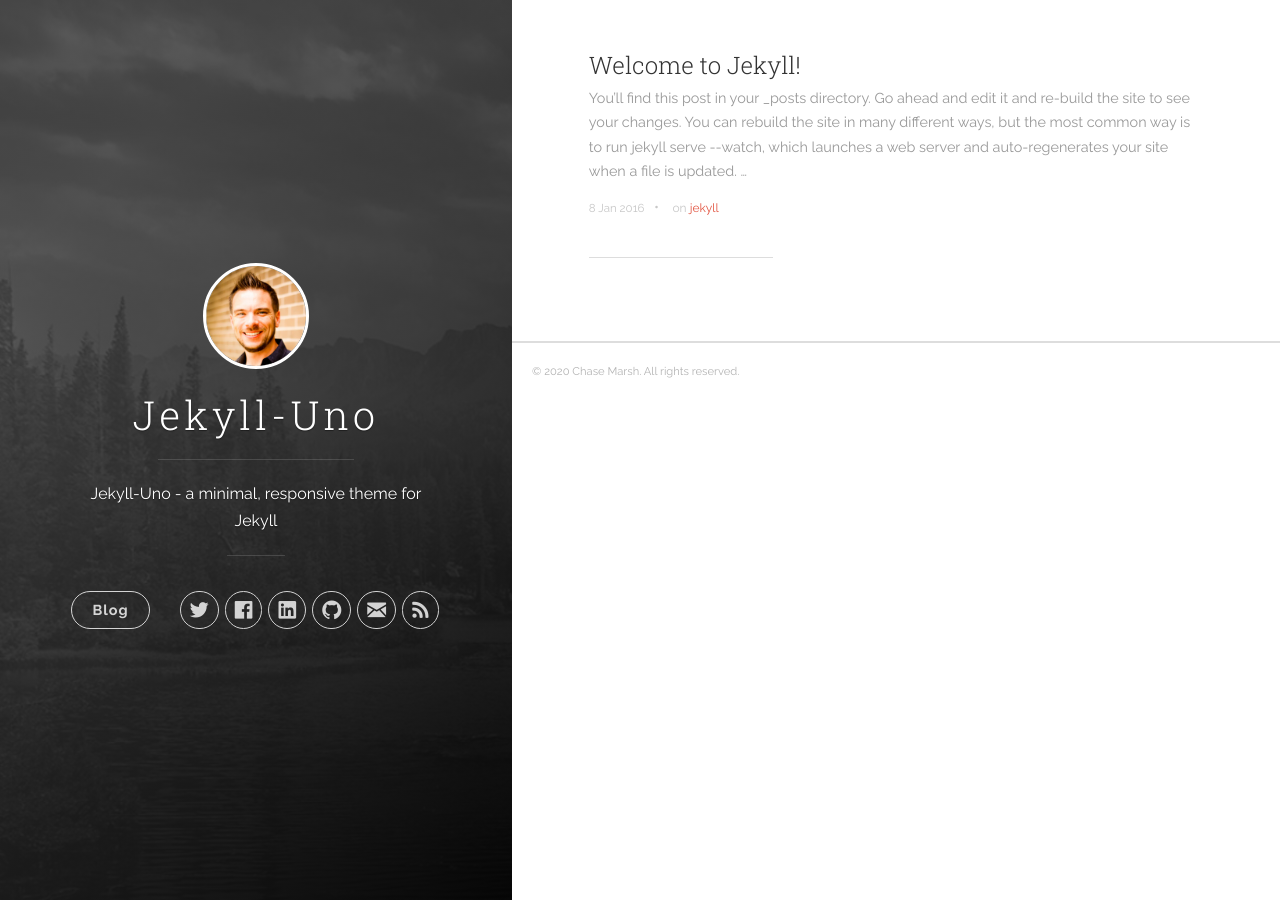
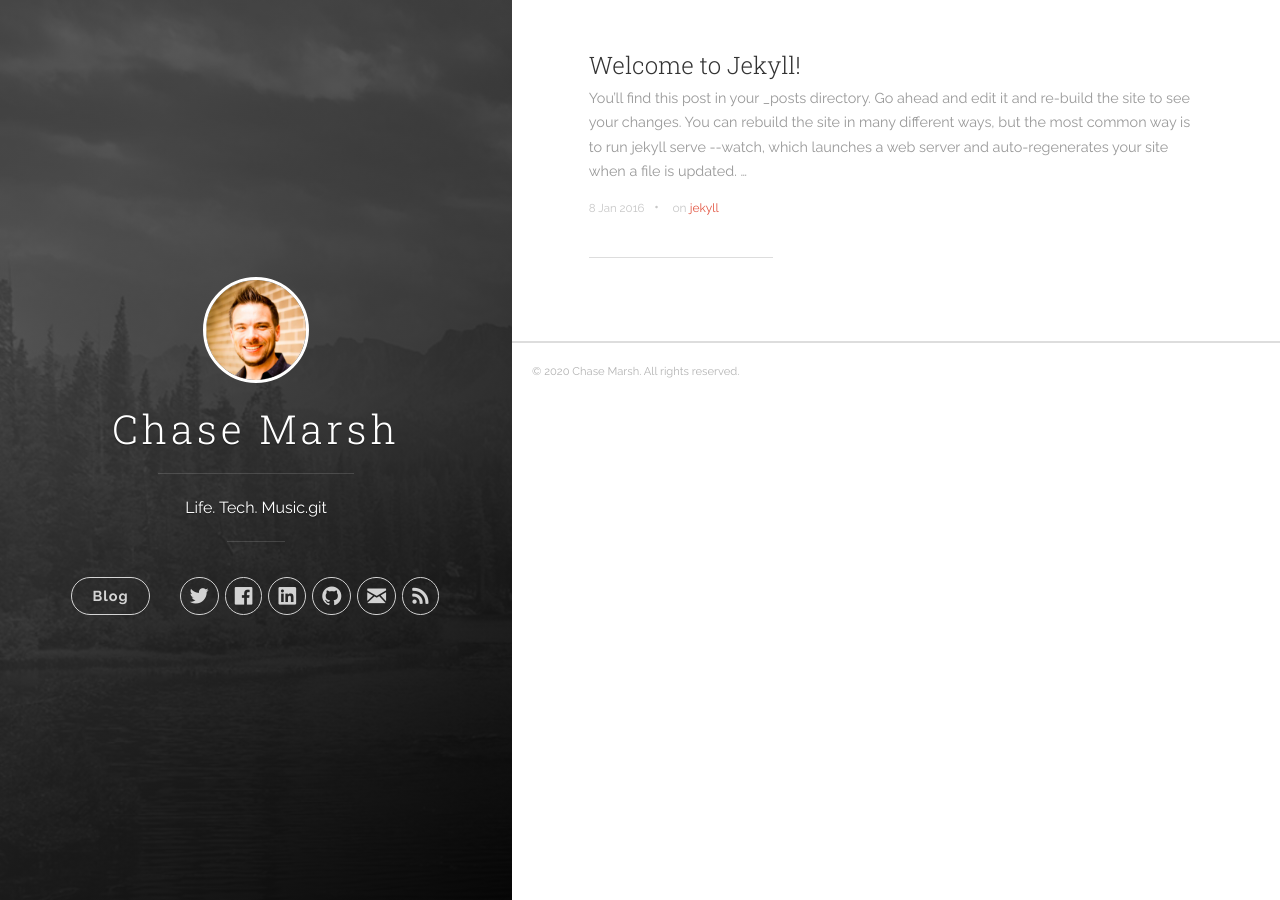
Before and after one commit to ChaseMarsh/chasemarsh.github.io, a Jekyll site: the page built from index.html, in a window 1280 px wide. Built offline with Jekyll 4.4.1, drawn with Linux system fonts in a browser that asks for light colours; the list of posts is cut into pages by our own code.

Commit message:
Changed Title and Description

```diff
--- a/_config.yml
+++ b/_config.yml
@@ -1,6 +1,6 @@
 # Site settings
-title: Jekyll-Uno
-description: 'Jekyll-Uno - a minimal, responsive theme for Jekyll'
+title: Chase Marsh
+description: 'Life. Tech. Music.git'
 url: 'https://www.chasemarsh.com'
 baseurl: ''
 # google_analytics: 'UA-XXXXXX-X'
```
